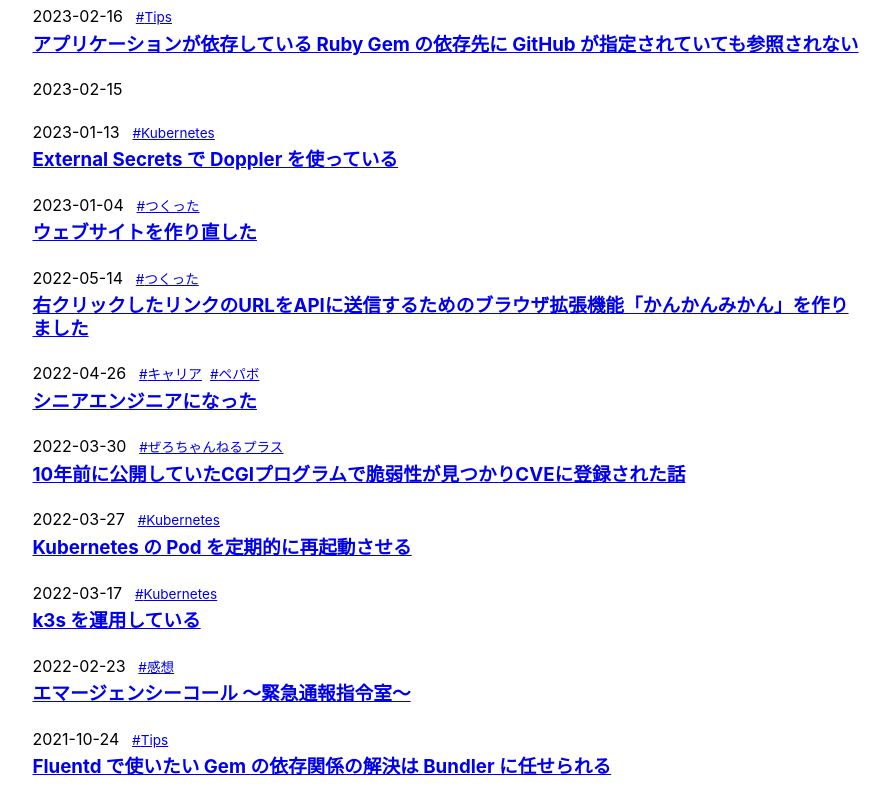
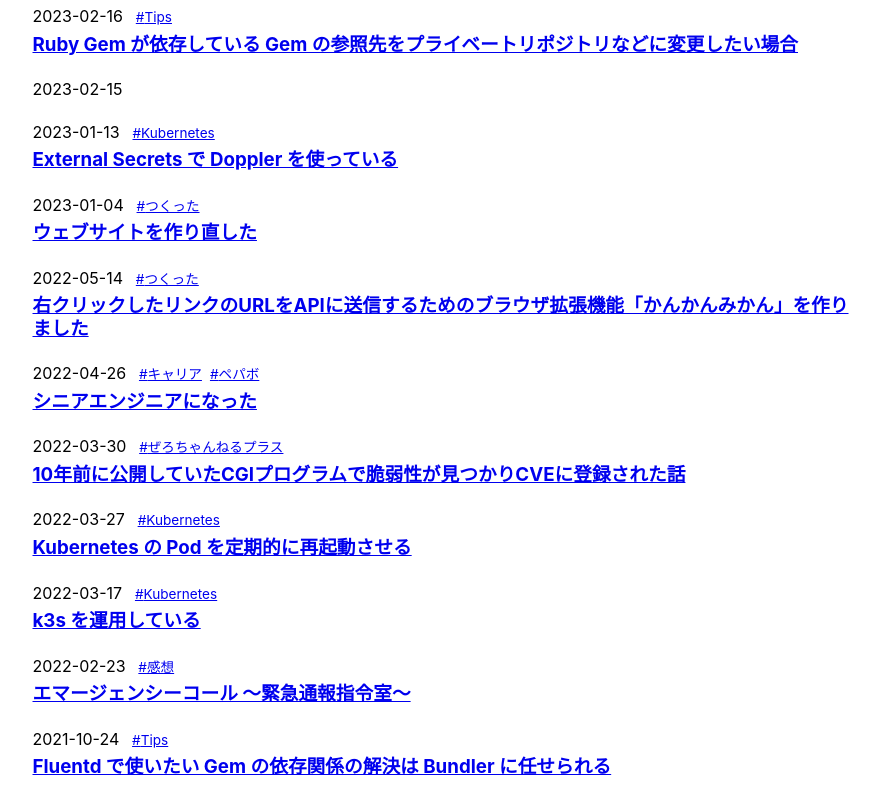
Before and after one commit to windyakin/windyakin, an Eleventy site: page tags.njk in a window 1280 px wide. Shown: the part 312-1100 px from the top of the page, without its empty margins (192-1081 px from the left). Built offline with nearby package versions, Linux system fonts and the light colour scheme; Eleventy itself is replaced by a stand-in of ours; files that its build step writes are made by us from their sources; what markdown-it-eleventy-img would draw is missing.

Commit message:
タイトルをもう少しわかりやすくする

```diff
--- a/articles/2023/02/16/gem_dependency_reference_github.md
+++ b/articles/2023/02/16/gem_dependency_reference_github.md
@@ -1,5 +1,5 @@
 ---
-title: アプリケーションが依存している Ruby Gem の依存先に GitHub が指定されていても参照されない
+title: Ruby Gem が依存している Gem の参照先をプライベートリポジトリなどに変更したい場合
 date: 2023-02-16
 tags:
   - Tips
```
